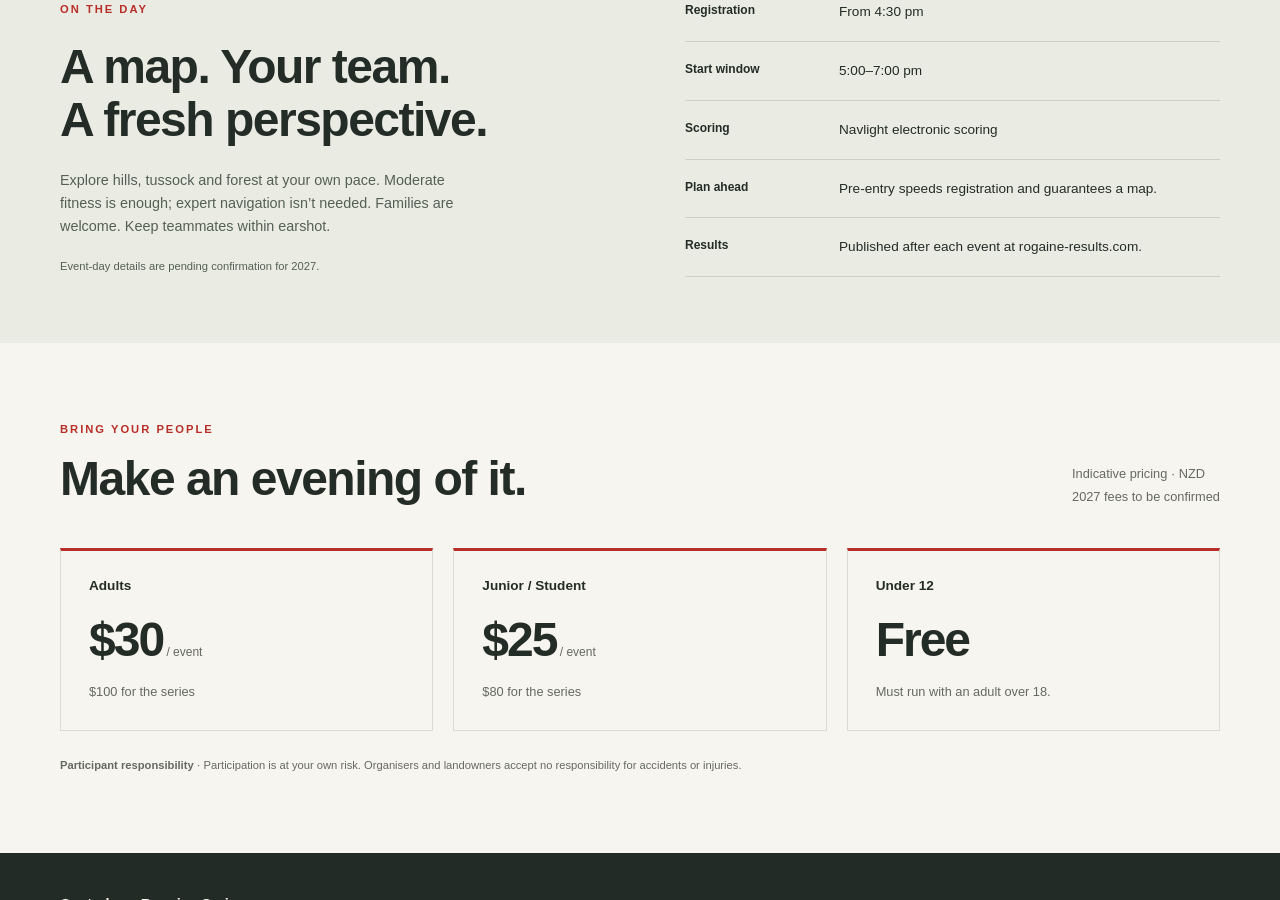
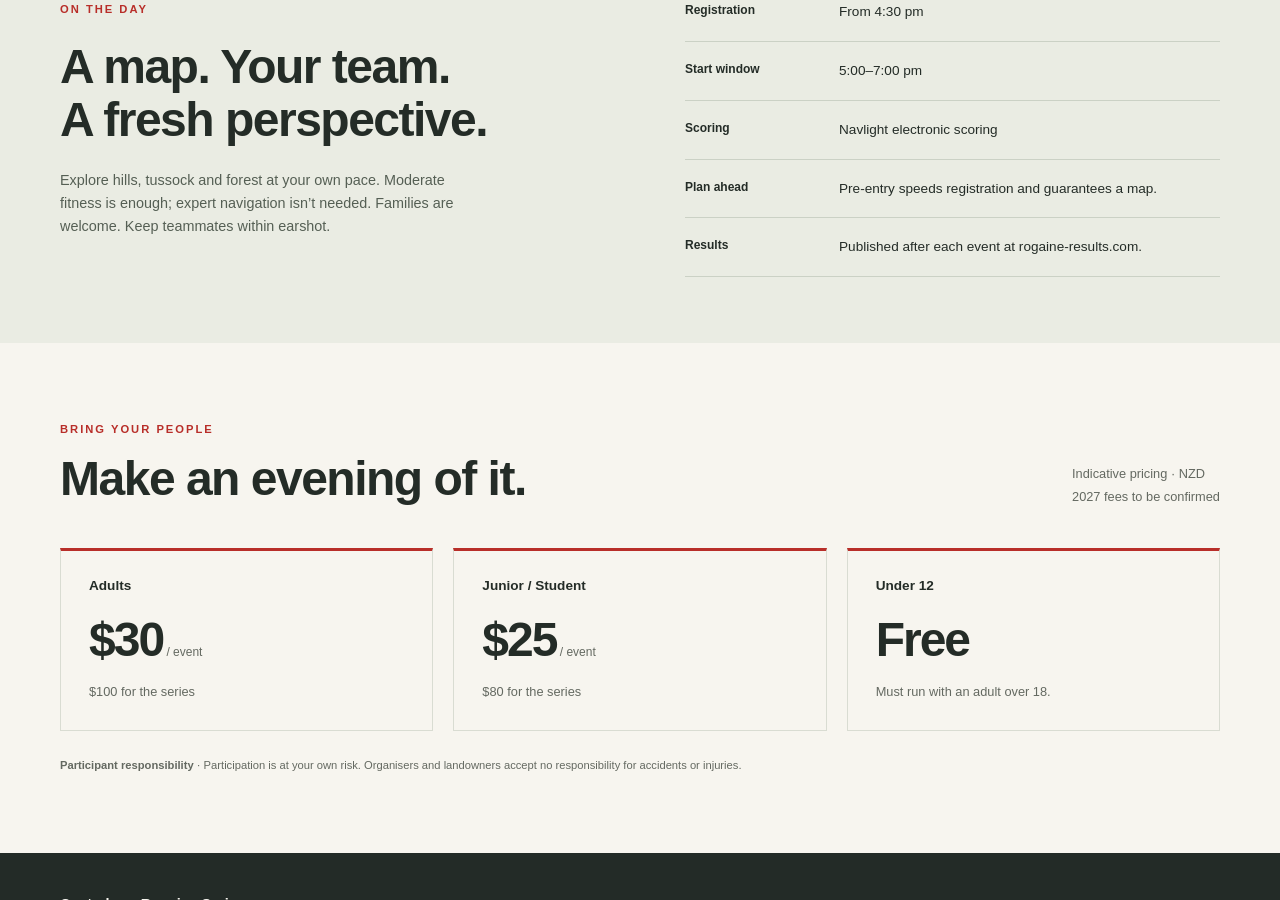
Before and after one commit to canterbury-rogaine/canterbury-rogaine-site, a Jekyll site: the page built from index.md, in a window 1280 px wide and 900 px high, scrolled down 1782 px. Built offline with Jekyll 4.4.1, drawn with Linux system fonts in a browser that asks for light colours.

Commit message:
Removing pending text

```diff
--- a/index.md
+++ b/index.md
@@ -46,7 +46,7 @@
 </section>
 
 <section id="details" class="details-section" aria-labelledby="details-title"><div class="container details-grid">
-  <div><p class="eyebrow">On the day</p><h2 id="details-title">A map. Your team.<br>A fresh perspective.</h2><p>Explore hills, tussock and forest at your own pace. Moderate fitness is enough; expert navigation isn’t needed. Families are welcome. Keep teammates within earshot.</p><p class="small-note">Event-day details are pending confirmation for 2027.</p></div>
+  <div><p class="eyebrow">On the day</p><h2 id="details-title">A map. Your team.<br>A fresh perspective.</h2><p>Explore hills, tussock and forest at your own pace. Moderate fitness is enough; expert navigation isn’t needed. Families are welcome. Keep teammates within earshot.</p></div>
   <dl class="details-list"><div><dt>Registration</dt><dd>From 4:30 pm</dd></div><div><dt>Start window</dt><dd>5:00–7:00 pm</dd></div><div><dt>Scoring</dt><dd>Navlight electronic scoring</dd></div><div><dt>Plan ahead</dt><dd>Pre-entry speeds registration and guarantees a map.</dd></div><div><dt>Results</dt><dd>Published after each event at rogaine-results.com.</dd></div></dl>
 </div></section>
 
```
